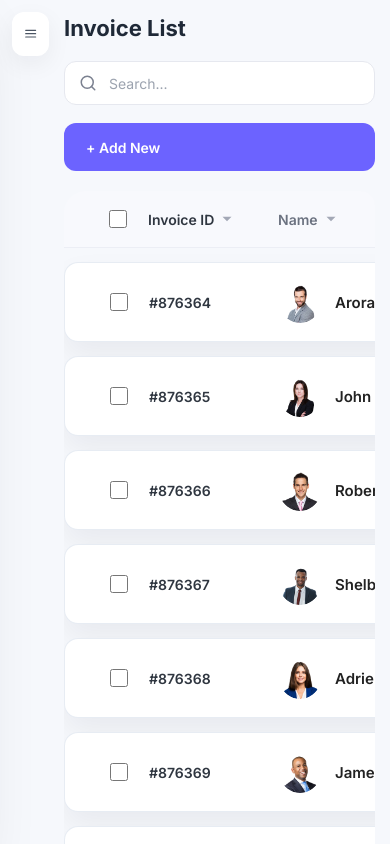
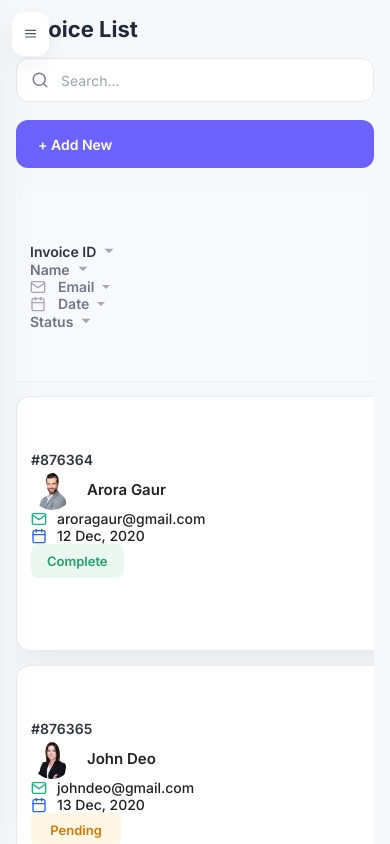
Before and after one commit to ganesh918/SaaS-Dashboard, a React (Vite) app: page /invoice in a window 390 px wide. Shown: the top 844 px of the page. Built offline with nearby package versions, Linux system fonts and the light colour scheme; sample sign-in values are in the browser's storage.

Commit message:
Updated prject files

```diff
--- a/src/main.jsx
+++ b/src/main.jsx
@@ -4,6 +4,7 @@ import { BrowserRouter } from "react-router-dom";
 
 import App from "./App";
 import "./index.css";
+import "./mobile.css";
 
 import { AuthProvider } from "./context/AuthContext";
 
--- a/src/mobile.css
+++ b/src/mobile.css
@@ -8,16 +8,10 @@
     padding: 16px !important;
   }
 
-  /* Stack top cards into 2 columns or 1 on very small screens */
+  /* Stack top cards into 2 columns on small screens */
   .cards-grid {
     grid-template-columns: repeat(2, 1fr) !important;
     gap: 12px !important;
-  }
-
-  @media (max-width:420px) {
-    .cards-grid {
-      grid-template-columns: 1fr !important;
-    }
   }
 
   .stat-card {
@@ -83,4 +77,141 @@
 
   /* Keep images responsive */
   img { height: auto; max-width: 100%; }
+
+  /* Make page containers stack and shrink to mobile widths */
+  .dashboard-page,
+  .analytics-page,
+  .invoice-page,
+  .pa-page,
+  .messages-page,
+  .schedule-page,
+  .schedule-list-page,
+  .settings-page,
+  .task-preview-page {
+    flex-direction: column !important;
+    min-height: auto !important;
+  }
+
+  .dashboard-header,
+  .analytics-header,
+  .invoice-header,
+  .pa-header,
+  .messages-header,
+  .schedule-header,
+  .schedule-list-header,
+  .settings-header,
+  .task-preview-top {
+    flex-direction: column !important;
+    align-items: flex-start !important;
+    gap: 16px !important;
+  }
+
+  .date-select,
+  .invoice-header-right,
+  .messages-header,
+  .schedule-tabs,
+  .settings-actions,
+  .task-tabs,
+  .pa-header-actions {
+    width: 100% !important;
+    flex-wrap: wrap !important;
+  }
+
+  .date-select select,
+  .invoice-search,
+  .messages-search,
+  .search-box input,
+  .task-search-box,
+  .pa-date,
+  .pa-add-btn,
+  .schedule-search input,
+  .people-search input,
+  .messages-search input {
+    width: 100% !important;
+    max-width: 100% !important;
+  }
+
+  .invoice-table-header,
+  .invoice-row {
+    grid-template-columns: 1fr !important;
+    padding: 14px !important;
+  }
+
+  .invoice-table-header > div,
+  .invoice-row > div {
+    width: 100% !important;
+  }
+
+  .invoice-search,
+  .invoice-header-right,
+  .task-search-box,
+  .messages-search,
+  .schedule-left-panel,
+  .status-panel,
+  .timeline-wrapper,
+  .people-section,
+  .calendar-card {
+    width: 100% !important;
+    min-width: 0 !important;
+  }
+
+  .messages-main,
+  .schedule-content,
+  .settings-body,
+  .pa-statistics,
+  .pa-content {
+    display: flex !important;
+    flex-direction: column !important;
+    gap: 16px !important;
+  }
+
+  .task-tabs {
+    width: 100% !important;
+  }
+
+  .task-tabs button {
+    min-width: 0 !important;
+    flex: 1 1 auto !important;
+  }
+
+  .add-task-btn,
+  .add-new-btn,
+  .schedule-tabs button,
+  .settings-tabs button,
+  .pa-tabs button {
+    width: 100% !important;
+    max-width: 100% !important;
+  }
+
+  .schedule-board {
+    display: block !important;
+    overflow-x: auto !important;
+  }
+
+  .schedule-column {
+    width: auto !important;
+    min-width: auto !important;
+    margin-bottom: 18px !important;
+  }
+
+  .timeline-header,
+  .timeline-row {
+    display: block !important;
+    grid-template-columns: 1fr !important;
+  }
+
+  .timeline-date-row {
+    display: grid !important;
+    grid-template-columns: repeat(8, minmax(0, 1fr)) !important;
+    gap: 8px !important;
+    overflow-x: auto !important;
+  }
+
+  .sidebar {
+    width: 260px !important;
+  }
+
+  .sidebar.open {
+    transform: translateX(0) !important;
+  }
 }
```
Also changed, not shown: src/index.css (line endings or trailing spaces).
